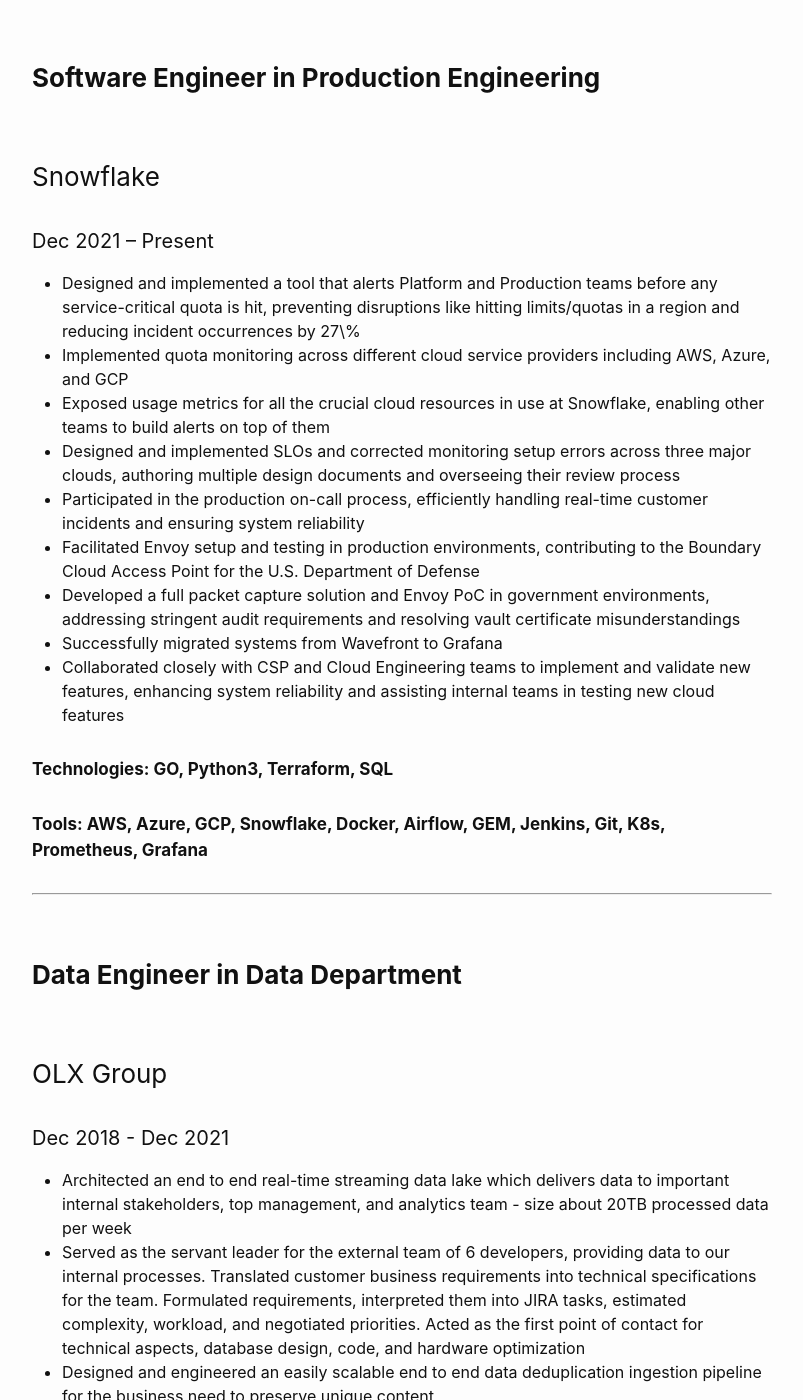
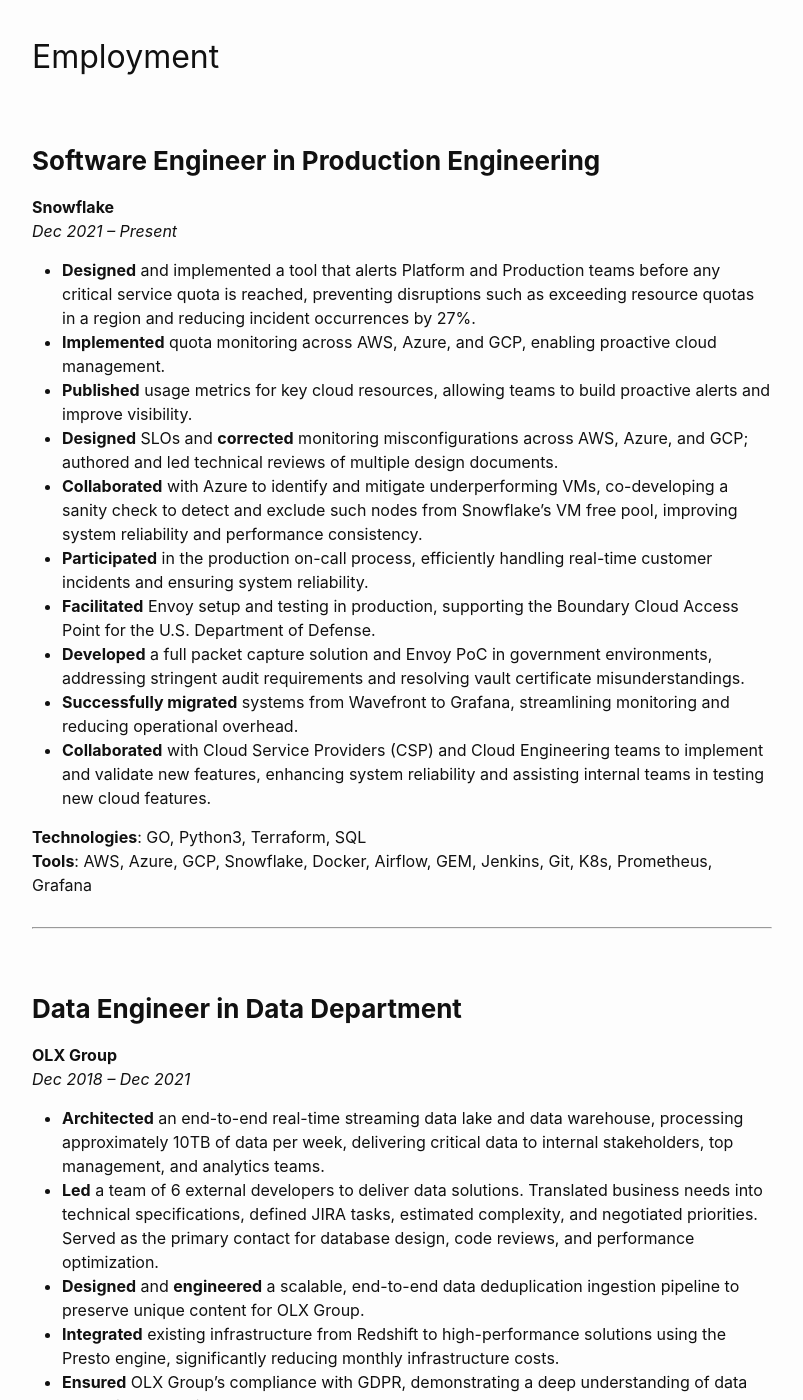
Before and after one commit to michal0janczyk/michaljanczyk.github.io, a Jekyll site: the page built from _pages/about.markdown, in a window 1280 px wide and 1400 px high, scrolled down 346 px. Shown: the whole window, without its empty margins (238-1041 px from the left). Built offline with Jekyll 4.4.1, drawn with Linux system fonts in a browser that asks for light colours; some of the changed text lies outside the part shown.

Commit message:
New about me

```diff
--- a/_pages/about.markdown
+++ b/_pages/about.markdown
@@ -1,115 +1,121 @@
 ---
 layout: page
-title: about
+title: About
 permalink: /about/
 ---
+
 ## Hi there
-I basically became the wizzard of cloud services, swooping in to save the day by preventing disasters, juggling between AWS, Azure, and GCP like a cloud ninja, and even making sure the cloud experience was smoother for everyone - all while keeping things light and fun!
 
-##### **Employment**
+I’m Michał Janczyk – a cloud enthusiast passionate about optimizing cloud systems and preventing disruptions. I work with AWS, Azure, and GCP to ensure seamless, reliable cloud experiences, all while keeping things efficient and enjoyable.
+
+---
+
+## Employment
 
 ### **Software Engineer in Production Engineering**
-### Snowflake
-#### Dec 2021 – Present
-- Designed and implemented a tool that alerts Platform and Production teams before any service-critical quota is hit, preventing disruptions like hitting limits/quotas in a region and reducing incident occurrences by 27\%
-- Implemented quota monitoring across different cloud service providers including AWS, Azure, and GCP
-- Exposed usage metrics for all the crucial cloud resources in use at Snowflake, enabling other teams to build alerts on top of them
-- Designed and implemented SLOs and corrected monitoring setup errors across three major clouds, authoring multiple design documents and overseeing their review process
-- Participated in the production on-call process, efficiently handling real-time customer incidents and ensuring system reliability
-- Facilitated Envoy setup and testing in production environments, contributing to the Boundary Cloud Access Point for the U.S. Department of Defense
-- Developed a full packet capture solution and Envoy PoC in government environments, addressing stringent audit requirements and resolving vault certificate misunderstandings
-- Successfully migrated systems from Wavefront to Grafana
-- Collaborated closely with CSP and Cloud Engineering teams to implement and validate new features, enhancing system reliability and assisting internal teams in testing new cloud features
+**Snowflake**
+*Dec 2021 – Present*
 
-###### **Technologies: GO, Python3, Terraform, SQL**
-###### **Tools: AWS, Azure, GCP, Snowflake, Docker, Airflow, GEM, Jenkins, Git, K8s, Prometheus, Grafana**
+- **Designed** and implemented a tool that alerts Platform and Production teams before any critical service quota is reached, preventing disruptions such as exceeding resource quotas in a region and reducing incident occurrences by 27%.
+- **Implemented** quota monitoring across AWS, Azure, and GCP, enabling proactive cloud management.
+- **Published** usage metrics for key cloud resources, allowing teams to build proactive alerts and improve visibility.
+- **Designed** SLOs and **corrected** monitoring misconfigurations across AWS, Azure, and GCP; authored and led technical reviews of multiple design documents.
+- **Collaborated** with Azure to identify and mitigate underperforming VMs, co-developing a sanity check to detect and exclude such nodes from Snowflake’s VM free pool, improving system reliability and performance consistency.
+- **Participated** in the production on-call process, efficiently handling real-time customer incidents and ensuring system reliability.
+- **Facilitated** Envoy setup and testing in production, supporting the Boundary Cloud Access Point for the U.S. Department of Defense.
+- **Developed** a full packet capture solution and Envoy PoC in government environments, addressing stringent audit requirements and resolving vault certificate misunderstandings.
+- **Successfully migrated** systems from Wavefront to Grafana, streamlining monitoring and reducing operational overhead.
+- **Collaborated** with Cloud Service Providers (CSP) and Cloud Engineering teams to implement and validate new features, enhancing system reliability and assisting internal teams in testing new cloud features.
 
-----
+**Technologies**: GO, Python3, Terraform, SQL
+**Tools**: AWS, Azure, GCP, Snowflake, Docker, Airflow, GEM, Jenkins, Git, K8s, Prometheus, Grafana
+
+---
 
 ### **Data Engineer in Data Department**
-### OLX Group
-#### Dec 2018 - Dec 2021
-- Architected an end to end real-time streaming data lake which delivers data to important internal stakeholders, top management, and analytics team - size about 20TB processed data per week
-- Served as the servant leader for the external team of 6 developers, providing data to our internal processes. Translated customer business requirements into technical specifications for the team. Formulated requirements, interpreted them into JIRA tasks, estimated complexity, workload, and negotiated priorities. Acted as the first point of contact for technical aspects, database design, code, and hardware optimization
-- Designed and engineered an easily scalable end to end data deduplication ingestion pipeline for the business need to preserve unique content
-- Integrated the existing infrastructure from Redshift to high-performance solutions using the Presto engine to monthly reduce costs
-- Leveraged many AWS and GCP storage, database, and technologies (S3, Postgres, DynamoDB, Redshift, Data Pipeline, EMR Clusters) for OLX Group data used infrastructure as code(Terraform)
-- Orchestrated and managed ETL processes using Airflow, Redshift, Presto, EMR to create data pipelines that are used by various analytics teams in OLX Group
-- Created monitoring, automating, data quality rules checking and alerting system for multiple data pipelines based on integrated Tableau Server
-- Accomplished the hardware monitoring system for multiple AWS ES2 based on SignalFx
-- Produced optimal solutions to make OLX Group GDPR compliant
+**OLX Group**
+*Dec 2018 – Dec 2021*
 
-###### **Technologies: Python3.7, Scala**
-###### **Tools: Docker, Presto, Kylin, Jenkins, Gitlab, AWS(S3, Glue, EC2, EMR, Athena, Spectrum, Secrets Manager, Redshift)**
+- **Architected** an end-to-end real-time streaming data lake and data warehouse, processing approximately 10TB of data per week, delivering critical data to internal stakeholders, top management, and analytics teams.
+- **Led** a team of 6 external developers to deliver data solutions. Translated business needs into technical specifications, defined JIRA tasks, estimated complexity, and negotiated priorities. Served as the primary contact for database design, code reviews, and performance optimization.
+- **Designed** and **engineered** a scalable, end-to-end data deduplication ingestion pipeline to preserve unique content for OLX Group.
+- **Integrated** existing infrastructure from Redshift to high-performance solutions using the Presto engine, significantly reducing monthly infrastructure costs.
+- **Ensured** OLX Group’s compliance with GDPR, demonstrating a deep understanding of data protection regulations.
 
-----
+**Technologies**: Python3.7, Scala
+**Tools**: Docker, Presto, Kylin, Jenkins, Gitlab, AWS (S3, Glue, EC2, EMR, Athena, Spectrum, Secrets Manager, Redshift)
+
+---
+
+### **Software Engineer in Applied Intelligence Labs**
+**BAE Systems**
+*Jan 2018 – Jun 2018*
+
+- **Handled** high-speed real-time data processing in complex distributed systems, ensuring efficient and reliable data flow.
+- **Integrated** third-party ML libraries into the system to improve data processing and analysis.
+- **Created** unit tests for product features, ensuring adherence to internal standards and procedures.
+
+**Technologies**: C++98, CppUnit, CppCheck, GlowCode, Boost, Python2.7, MS SQL
+**Tools**: Perforce, Jenkins, Jira, Visual Studio, Linux, Windows
+
+---
 
 ### **Python Software Engineer in Startup Venture**
-### Hub of Tech
-#### Jun 2018 - Nov 2018
-- Designed and engineered web REST API back-end applications that provide human resources platform for recruiting medical personnel
-- Accomplished basic functionality such as two-factor login authentication, candidate and organization profile view
-- Produced designed and managed the machine learning engine used to connect employers with candidates
-- Deployed and monitor few versions of the application using Docker and Redis
-- Contributed with the front-end development team to build new features and define needed APIs
-- Managed mocks, docs, monitors, integration, and contract tests to assess product quality
-- Author, maintainer, and code reviewer of REST API documentation as well as the creator of samples showing best practice techniques
+**Hub of Tech**
+*Jun 2018 – Nov 2018*
 
-###### **Technologies: Python3.5, Django2.0, Django REST Framework3.8, PostgreSQL, SQLite**
-###### **Tools: Docker, Git, GitLab, Jira, Bitbucket, Linux**
+- **Designed** and **engineered** web REST API backend applications for a human resources platform for recruiting medical personnel.
+- **Implemented** core features like two-factor authentication and profile management (for both candidates and organizations).
+- **Developed** and maintained a machine learning engine that connected employers with candidates.
+- **Deployed** and **monitored** multiple versions of the application using Docker and Redis, ensuring smooth operations.
 
-----
+**Technologies**: Python3.5, Django2.0, Django REST Framework3.8, PostgreSQL, SQLite
+**Tools**: Docker, Git, GitLab, Jira, Bitbucket, Linux
 
-### **Software Engineer in Applied Intelligence Labs**
-### BAE Systems
-#### Jan 2018 - Jun 2018
-- Managed the high-speed real-time processing of very large amounts of data in complex distributed systems
-- implemented and maintained new features in social security software
-- Integrated with 3rd party machine learning libraries
-- Created unit testing of product features following internal procedures and standards
-
-###### **Technologies: C++98, CppUnit, CppCheck, GlowCode, Boost, Python2.7, MS SQL**
-###### **Tools: Perforce, Jenkins, Jira, Visual Studio, Linux, Windows**
-
-----
+---
 
 ### **Junior C++ Software Developer in Radio Department**
-### Ericsson
-#### Jun 2016 - Nov 2017
-- Managed with 5G system features and functions, including requirements, test cases, algorithms, use cases, parameter settings, and addressing any interactions with legacy features and functionality used by eNodeB modules
-- Resolved issues related to site engineering, configuration, eNodeB, and network/product faults software
-- Created technical documentation that contributed to advances in LTE and 5G Standards- Coordinated with the high-speed real-time processing of very large amounts of data in complex distributed systems
-- Supported unit test of product features following internal procedures and standards
+**Ericsson**
+*Jun 2016 – Nov 2017*
 
-###### **Technologies: C++11, CppUnit, Erlang, Python3.5, Java, Google Protocol Buffer**
-###### **Tools: Linux, Git, Gerrit, Jenkins, Jira**
+- **Contributed** to the design, testing, and deployment of 5G system features, ensuring compatibility with legacy features used by eNodeB modules.
+- **Resolved** issues related to site engineering, configuration, eNodeB setup, and network/product software faults.
+- **Supported** unit testing of product features, ensuring quality compliance with internal standards.
 
-----
+**Technologies**: C++11, CppUnit, Erlang, Python3.5, Java, Google Protocol Buffer
+**Tools**: Linux, Git, Gerrit, Jenkins, Jira
 
-##### **Education**
+
+## Education
 
 **Master of Science in Computer Science**
-Lodz University of Technology(Feb 2018)
-
-- Diploma thesis - Information diffusion modeling in online social networks based on data mining and fuzzy logic methods
+Lodz University of Technology (Feb 2018)
+- **Thesis**: Information diffusion modeling in online social networks using data mining and fuzzy logic.
 
 **Bachelor of Science in Nanotechnology**
-Lodz University of Technology(Feb 2016)
+Lodz University of Technology (Feb 2016)
+- **Thesis**: Synthesis of poly (2-(dimethylamino) ethyl methacrylate) from the surface of silica particles.
 
-- Diploma thesis - Synthesis of poly (2-(dimethylamino) ethyl methacrylate) from the surface of the silica particles
+---
 
-----
+## Certifications
 
-##### **Certifications**
-
-###### Udacity
-
+### **Udacity**
 - Artificial Intelligence
-- Data Structuress and Algorithms
-- Product Manager
+- Data Structures and Algorithms
 - Data Architect (In Progress)
 
-###### Coursera
-
+### **Coursera**
 - Machine Learning
 - Algorithms-Part I (In Progress)
+
+---
+
+## Contact
+
+Feel free to connect with me on:
+- [LinkedIn](https://www.linkedin.com/in/michal0janczyk)
+- [GitHub](https://github.com/michal0janczyk)
+- [Email](mailto:michal.jan.janczyk@gmail.com)
+
+---
```
